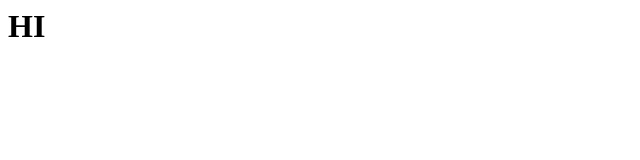
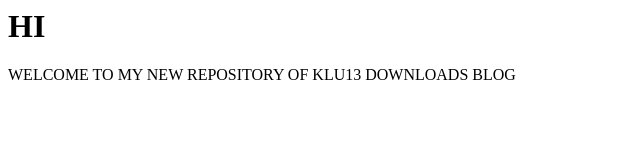
Before and after one commit to srikanth1996/klu13downloads, a plain HTML site: page index.html in a window 1280 px wide. Shown: the whole page, without its empty margins (0-640 px from the left). Drawn offline with Linux system fonts and the light colour scheme.

Commit message:
change in index

```diff
--- a/index.html
+++ b/index.html
@@ -5,6 +5,7 @@
 <body>
 
 <h1> HI </h1>
+<p> WELCOME TO MY NEW REPOSITORY OF KLU13 DOWNLOADS BLOG </p>
 </body>
 
 </html>
```
